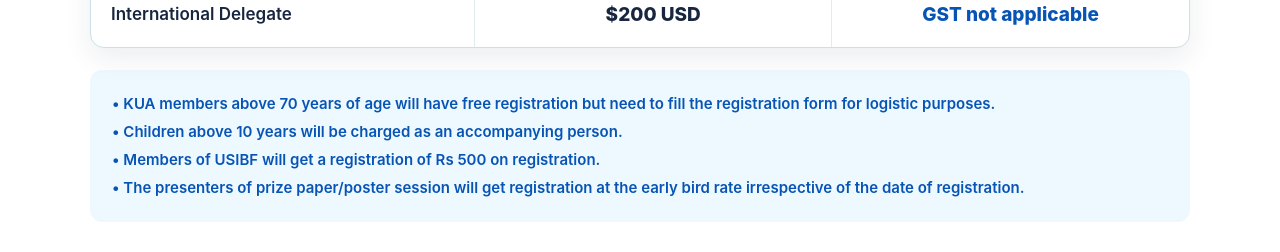
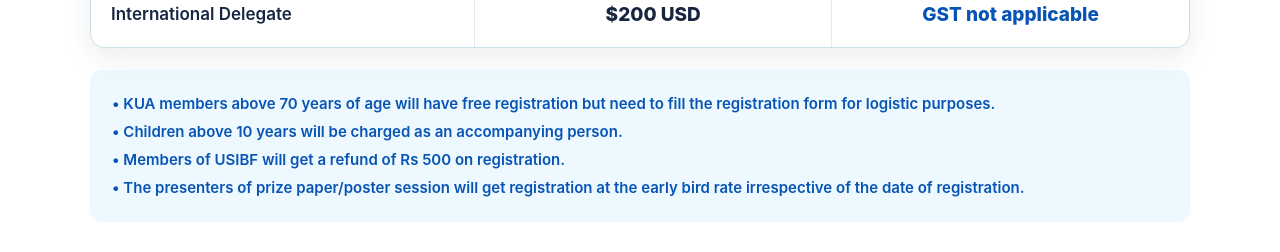
Before and after one commit to Jagruti-Bhat/Kuacon-2027, a React (Vite) app: page / in a window 1280 px wide. Shown: the part 4636-4888 px from the top of the page. Built offline with nearby package versions, Linux system fonts and the light colour scheme; the HTML template or start-up script is replaced by a standard one.

Commit message:
correct note

```diff
--- a/src/pages/Home.jsx
+++ b/src/pages/Home.jsx
@@ -266,7 +266,7 @@ export default function Home({ onNavigate }) {
                         • Children above 10 years will be charged as an
                         accompanying person.
                     </p>
-                        • Members of USIBF will get a registration of Rs 500 on registration.
+                        • Members of USIBF will get a refund of Rs 500 on registration.
                     <p>
                         • The presenters of prize paper/poster session will get registration at the early bird rate irrespective of the date of registration.
                     <p>
--- a/src/pages/Registration.jsx
+++ b/src/pages/Registration.jsx
@@ -685,7 +685,7 @@ export default function Registration() {
                         Children above 10 years will be charged as an accompanying person.
                     </li>
                     <li>
-                        Members of USIBF will get a registration of Rs 500 on registration.
+                        Members of USIBF will get a refund of Rs 500 on registration.
                     </li>
                     <li>
                         The presenters of prize paper/poster session will get registration at the early bird rate irrespective of the date of registration.
```
